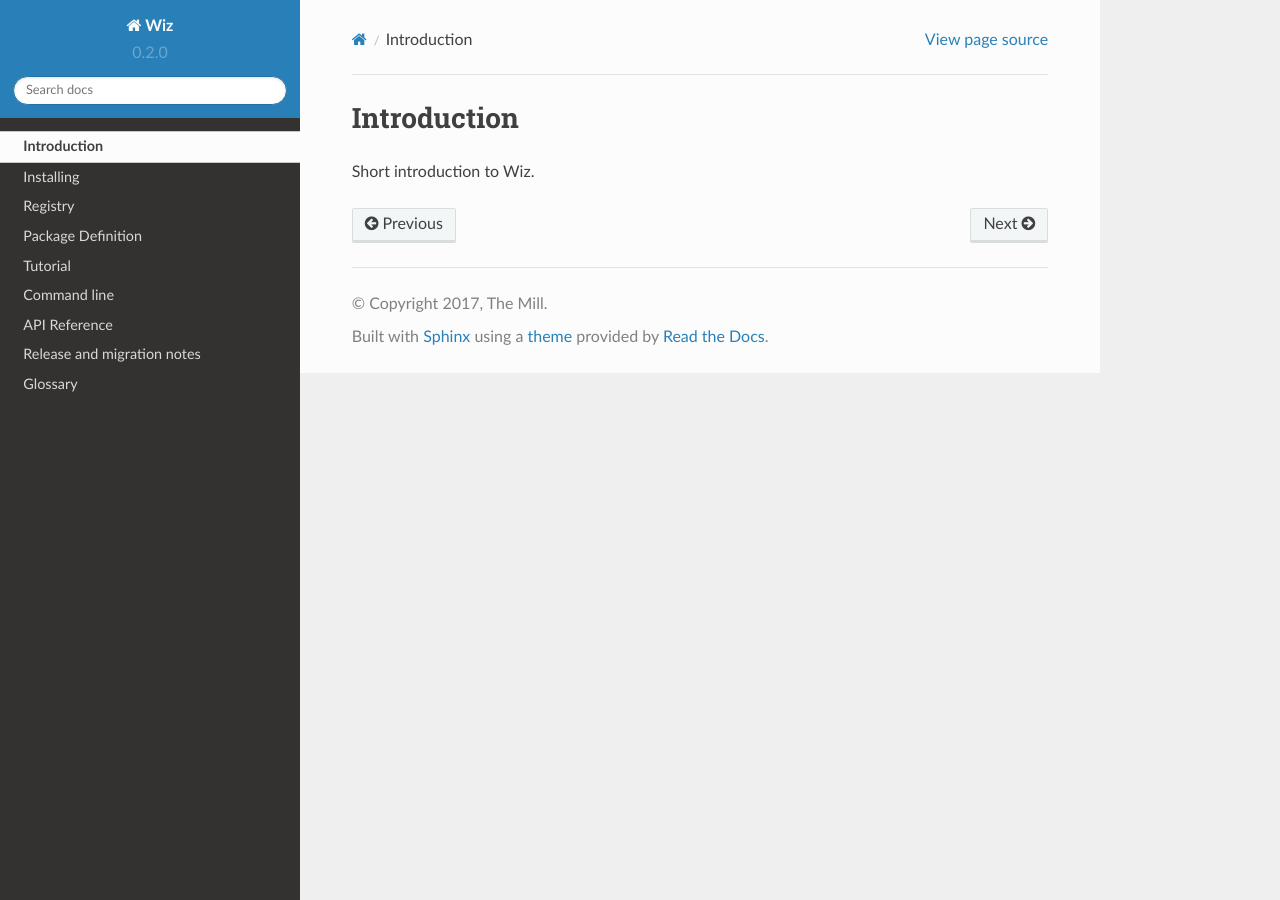
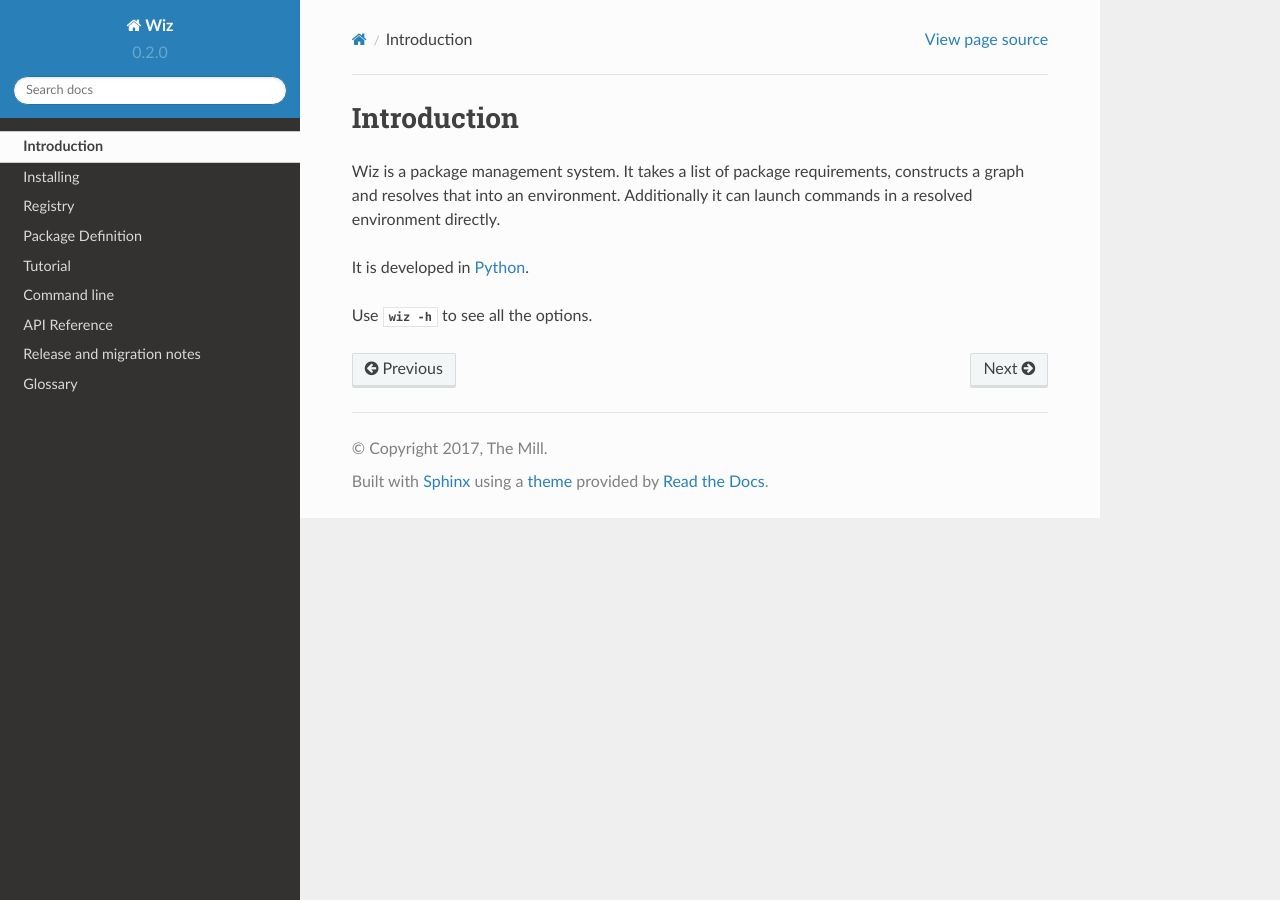
Before and after one commit to themill/wiz, a Sphinx documentation site: the page built from doc/introduction.rst, in a window 1280 px wide. Built offline with Sphinx 7.4.7 and the Read the Docs theme 2.0.0, drawn with Linux system fonts in a browser that asks for light colours.

Commit message:
Add introduction.

```diff
--- a/doc/introduction.rst
+++ b/doc/introduction.rst
@@ -4,4 +4,11 @@
 Introduction
 ************
 
-Short introduction to Wiz.
+Wiz is a package management system.
+It takes a list of package requirements, constructs a graph and resolves that
+into an environment.
+Additionally it can launch commands in a resolved environment directly.
+
+It is developed in :term:`Python`.
+
+Use :option:`wiz -h` to see all the options.
```
